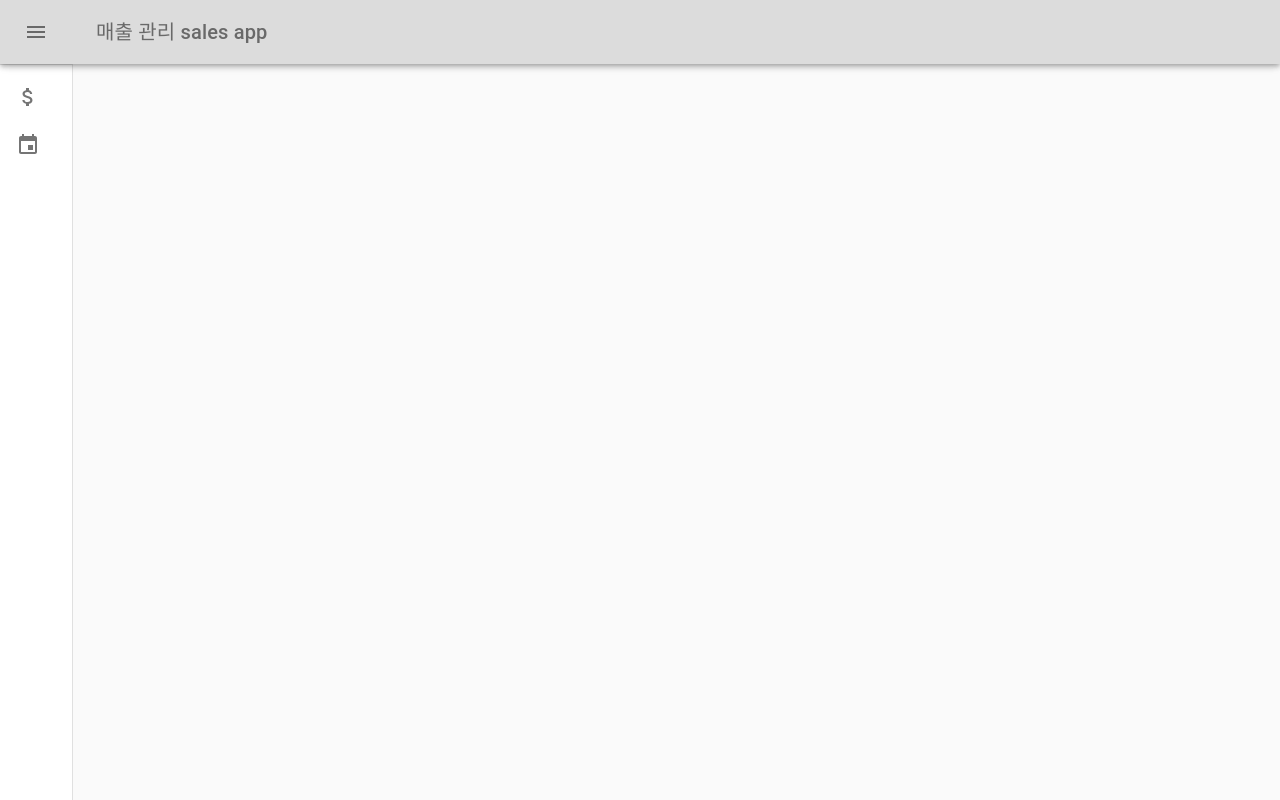
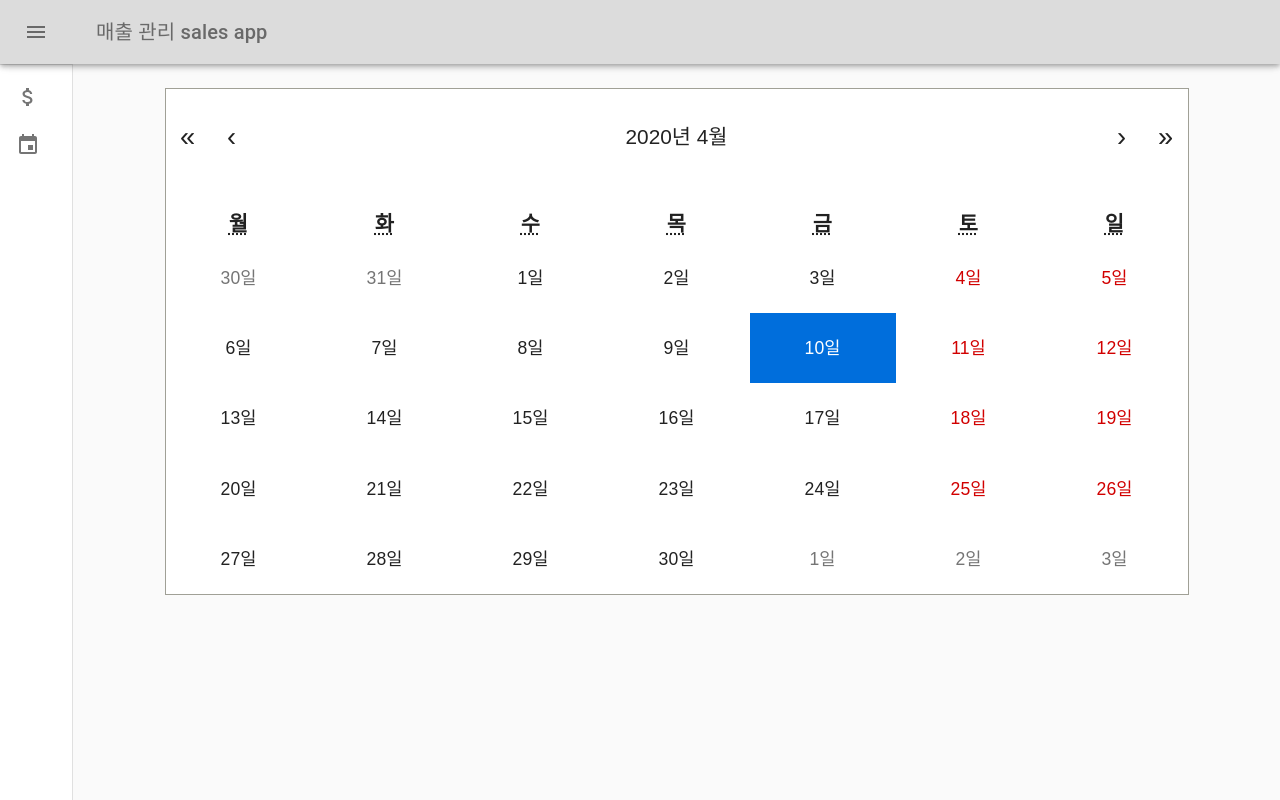
Before and after one commit to reactStudyAtHD/sales_soom, a React (Create React App) app: page / in a window 1280 px wide. Both pictures are taken after a click on the button "월간매출". Built offline with nearby package versions, Linux system fonts and the light colour scheme; no server answers.

Commit message:
[add] calendar

```diff
--- a/package.json
+++ b/package.json
@@ -41,6 +41,7 @@
   "devDependencies": {
     "axios": "^0.19.2",
     "gh-pages": "^2.2.0",
+    "react-calendar": "^3.0.1",
     "svg-url-loader": "^5.0.0"
   },
   "homepage": "https://reactstudyathd.ggithub.io/sales_soom/"
--- a/src/App.css
+++ b/src/App.css
@@ -1,38 +1,402 @@
-.App {
-  text-align: center;
+/**
+reset css
+ */
+
+/* http://meyerweb.com/eric/tools/css/reset/
+   v2.0-modified | 20110126
+   License: none (public domain)
+*/
+
+html, body, div, span, applet, object, iframe,
+h1, h2, h3, h4, h5, h6, p, blockquote, pre,
+a, abbr, acronym, address, big, cite, code,
+del, dfn, em, img, ins, kbd, q, s, samp,
+small, strike, strong, sub, sup, tt, var,
+b, u, i, center,
+dl, dt, dd, ol, ul, li,
+fieldset, form, label, legend,
+table, caption, tbody, tfoot, thead, tr, th, td,
+article, aside, canvas, details, embed,
+figure, figcaption, footer, header, hgroup,
+menu, nav, output, ruby, section, summary,
+time, mark, audio, video {
+  margin: 0;
+  padding: 0;
+  border: 0;
+  font-size: 100%;
+  font: inherit;
+  vertical-align: baseline;
 }
 
-.App-logo {
-  height: 40vmin;
-  pointer-events: none;
+/* make sure to set some focus styles for accessibility */
+:focus {
+  outline: 0;
 }
 
-@media (prefers-reduced-motion: no-preference) {
-  .App-logo {
-    animation: App-logo-spin infinite 20s linear;
-  }
+/* HTML5 display-role reset for older browsers */
+article, aside, details, figcaption, figure,
+footer, header, hgroup, menu, nav, section {
+  display: block;
 }
 
-.App-header {
-  background-color: #282c34;
-  min-height: 100vh;
-  display: flex;
-  flex-direction: column;
-  align-items: center;
-  justify-content: center;
-  font-size: calc(10px + 2vmin);
-  color: white;
+body {
+  line-height: 1;
 }
 
-.App-link {
-  color: #61dafb;
+ol, ul {
+  list-style: none;
 }
 
-@keyframes App-logo-spin {
-  from {
-    transform: rotate(0deg);
-  }
-  to {
-    transform: rotate(360deg);
-  }
+blockquote, q {
+  quotes: none;
 }
+
+blockquote:before, blockquote:after,
+q:before, q:after {
+  content: '';
+  content: none;
+}
+
+table {
+  border-collapse: collapse;
+  border-spacing: 0;
+}
+
+input[type=search]::-webkit-search-cancel-button,
+input[type=search]::-webkit-search-decoration,
+input[type=search]::-webkit-search-results-button,
+input[type=search]::-webkit-search-results-decoration {
+  -webkit-appearance: none;
+  -moz-appearance: none;
+}
+
+input[type=search] {
+  -webkit-appearance: none;
+  -moz-appearance: none;
+  -webkit-box-sizing: content-box;
+  -moz-box-sizing: content-box;
+  box-sizing: content-box;
+}
+
+textarea {
+  overflow: auto;
+  vertical-align: top;
+  resize: vertical;
+}
+
+/**
+ * Correct `inline-block` display not defined in IE 6/7/8/9 and Firefox 3.
+ */
+
+audio,
+canvas,
+video {
+  display: inline-block;
+  *display: inline;
+  *zoom: 1;
+  max-width: 100%;
+}
+
+/**
+ * Prevent modern browsers from displaying `audio` without controls.
+ * Remove excess height in iOS 5 devices.
+ */
+
+audio:not([controls]) {
+  display: none;
+  height: 0;
+}
+
+/**
+ * Address styling not present in IE 7/8/9, Firefox 3, and Safari 4.
+ * Known issue: no IE 6 support.
+ */
+
+[hidden] {
+  display: none;
+}
+
+/**
+ * 1. Correct text resizing oddly in IE 6/7 when body `font-size` is set using
+ *    `em` units.
+ * 2. Prevent iOS text size adjust after orientation change, without disabling
+ *    user zoom.
+ */
+
+html {
+  font-size: 100%; /* 1 */
+  -webkit-text-size-adjust: 100%; /* 2 */
+  -ms-text-size-adjust: 100%; /* 2 */
+}
+
+/**
+ * Address `outline` inconsistency between Chrome and other browsers.
+ */
+
+a:focus {
+  outline: thin dotted;
+}
+
+/**
+ * Improve readability when focused and also mouse hovered in all browsers.
+ */
+
+a:active,
+a:hover {
+  outline: 0;
+}
+
+/**
+ * 1. Remove border when inside `a` element in IE 6/7/8/9 and Firefox 3.
+ * 2. Improve image quality when scaled in IE 7.
+ */
+
+img {
+  border: 0; /* 1 */
+  -ms-interpolation-mode: bicubic; /* 2 */
+}
+
+/**
+ * Address margin not present in IE 6/7/8/9, Safari 5, and Opera 11.
+ */
+
+figure {
+  margin: 0;
+}
+
+/**
+ * Correct margin displayed oddly in IE 6/7.
+ */
+
+form {
+  margin: 0;
+}
+
+/**
+ * Define consistent border, margin, and padding.
+ */
+
+fieldset {
+  border: 1px solid #c0c0c0;
+  margin: 0 2px;
+  padding: 0.35em 0.625em 0.75em;
+}
+
+/**
+ * 1. Correct color not being inherited in IE 6/7/8/9.
+ * 2. Correct text not wrapping in Firefox 3.
+ * 3. Correct alignment displayed oddly in IE 6/7.
+ */
+
+legend {
+  border: 0; /* 1 */
+  padding: 0;
+  white-space: normal; /* 2 */
+  *margin-left: -7px; /* 3 */
+}
+
+/**
+ * 1. Correct font size not being inherited in all browsers.
+ * 2. Address margins set differently in IE 6/7, Firefox 3+, Safari 5,
+ *    and Chrome.
+ * 3. Improve appearance and consistency in all browsers.
+ */
+
+button,
+input,
+select,
+textarea {
+  font-size: 100%; /* 1 */
+  margin: 0; /* 2 */
+  vertical-align: baseline; /* 3 */
+  *vertical-align: middle; /* 3 */
+}
+
+/**
+ * Address Firefox 3+ setting `line-height` on `input` using `!important` in
+ * the UA stylesheet.
+ */
+
+button,
+input {
+  line-height: normal;
+}
+
+/**
+ * Address inconsistent `text-transform` inheritance for `button` and `select`.
+ * All other form control elements do not inherit `text-transform` values.
+ * Correct `button` style inheritance in Chrome, Safari 5+, and IE 6+.
+ * Correct `select` style inheritance in Firefox 4+ and Opera.
+ */
+
+button,
+select {
+  text-transform: none;
+}
+
+/**
+ * 1. Avoid the WebKit bug in Android 4.0.* where (2) destroys native `audio`
+ *    and `video` controls.
+ * 2. Correct inability to style clickable `input` types in iOS.
+ * 3. Improve usability and consistency of cursor style between image-type
+ *    `input` and others.
+ * 4. Remove inner spacing in IE 7 without affecting normal text inputs.
+ *    Known issue: inner spacing remains in IE 6.
+ */
+
+button,
+html input[type="button"], /* 1 */
+input[type="reset"],
+input[type="submit"] {
+  -webkit-appearance: button; /* 2 */
+  cursor: pointer; /* 3 */
+  *overflow: visible;  /* 4 */
+}
+
+/**
+ * Re-set default cursor for disabled elements.
+ */
+
+button[disabled],
+html input[disabled] {
+  cursor: default;
+}
+
+/**
+ * 1. Address box sizing set to content-box in IE 8/9.
+ * 2. Remove excess padding in IE 8/9.
+ * 3. Remove excess padding in IE 7.
+ *    Known issue: excess padding remains in IE 6.
+ */
+
+input[type="checkbox"],
+input[type="radio"] {
+  box-sizing: border-box; /* 1 */
+  padding: 0; /* 2 */
+  *height: 13px; /* 3 */
+  *width: 13px; /* 3 */
+}
+
+/**
+ * 1. Address `appearance` set to `searchfield` in Safari 5 and Chrome.
+ * 2. Address `box-sizing` set to `border-box` in Safari 5 and Chrome
+ *    (include `-moz` to future-proof).
+ */
+
+input[type="search"] {
+  -webkit-appearance: textfield; /* 1 */
+  -moz-box-sizing: content-box;
+  -webkit-box-sizing: content-box; /* 2 */
+  box-sizing: content-box;
+}
+
+/**
+ * Remove inner padding and search cancel button in Safari 5 and Chrome
+ * on OS X.
+ */
+
+input[type="search"]::-webkit-search-cancel-button,
+input[type="search"]::-webkit-search-decoration {
+  -webkit-appearance: none;
+}
+
+/**
+ * Remove inner padding and border in Firefox 3+.
+ */
+
+button::-moz-focus-inner,
+input::-moz-focus-inner {
+  border: 0;
+  padding: 0;
+}
+
+/**
+ * 1. Remove default vertical scrollbar in IE 6/7/8/9.
+ * 2. Improve readability and alignment in all browsers.
+ */
+
+textarea {
+  overflow: auto; /* 1 */
+  vertical-align: top; /* 2 */
+}
+
+/**
+ * Remove most spacing between table cells.
+ */
+
+table {
+  border-collapse: collapse;
+  border-spacing: 0;
+}
+
+html,
+button,
+input,
+select,
+textarea {
+  color: #222;
+}
+
+
+::-moz-selection {
+  background: #b3d4fc;
+  text-shadow: none;
+}
+
+::selection {
+  background: #b3d4fc;
+  text-shadow: none;
+}
+
+img {
+  vertical-align: middle;
+}
+
+fieldset {
+  border: 0;
+  margin: 0;
+  padding: 0;
+}
+
+textarea {
+  resize: vertical;
+}
+
+.chromeframe {
+  margin: 0.2em 0;
+  background: #ccc;
+  color: #000;
+  padding: 0.2em 0;
+}
+
+
+/**
+custeom calendar css
+ */
+
+.react-calendar {
+  width: 80vw !important;
+  /*font-size: 2rem;*/
+  margin: 0 auto;
+}
+
+.react-calendar__navigation {
+  height: 12vh !important;
+  font-size: 1.3rem !important;
+}
+
+.react-calendar__year-view__months__month {
+  font-size: 1.3rem;
+}
+
+.react-calendar__navigation__arrow {
+  font-size: 1.7rem;
+}
+
+.react-calendar__month-view__weekdays__weekday {
+  font-size: 1.3rem;
+}
+.react-calendar__month-view__days__day {
+  padding: 1.7rem !important;
+  font-size: 1.1rem;
+}
--- a/src/App.js
+++ b/src/App.js
@@ -1,13 +1,12 @@
 import React from 'react';
 import logo from './logo.svg';
 import './App.css';
-import Sales from './components/Sales'
 import 'bootstrap/dist/css/bootstrap.min.css';
-import ResponsiveDrawer from './components/Drawer';
+import MiniDrawer from './components/Drawer';
 
 function App() {
   return (
-    <ResponsiveDrawer />
+    <MiniDrawer />
   );
 }
 
--- a/src/components/Drawer.js
+++ b/src/components/Drawer.js
@@ -17,7 +17,8 @@
 import ListItemText from '@material-ui/core/ListItemText';
 import AttachMoneyIcon from '@material-ui/icons/AttachMoney';
 import EventIcon from '@material-ui/icons/Event';
-import Sales from './Sales'
+import SalesManagement from './SalesManagement';
+import MonthlySales from './MonthlySales';
 
 const drawerWidth = 240;
 
@@ -89,7 +90,7 @@
 	const classes = useStyles();
 	const theme = useTheme();
 	const [open, setOpen] = React.useState(false);
-	const [renderedComponent, setRenderedComponent] = useState(<Sales/>);
+	const [renderedComponent, setRenderedComponent] = useState(<SalesManagement/>);
 
 	const handleDrawerOpen = () => {
 		setOpen(true);
@@ -100,8 +101,8 @@
 	};
 
 	const changeBody = (clickedMenu) => {
-		if (clickedMenu === '매출관리') setRenderedComponent(<Sales/>);
-		else setRenderedComponent(null)
+		if (clickedMenu === '매출관리') setRenderedComponent(<SalesManagement/>);
+		else setRenderedComponent(<MonthlySales/>);
 	};
 
 	return (
--- /dev/null
+++ b/src/components/MonthlySales.js
@@ -0,0 +1,22 @@
+import React from 'react';
+import Calendar from 'react-calendar';
+import 'react-calendar/dist/Calendar.css';
+
+
+const MonthlySales = () => {
+	const date = new Date();
+	const onChange = () => {
+
+	}
+	return (
+		<div>
+			<Calendar
+				onChange={onChange}
+				value={date}
+				locale="ko"
+			/>
+		</div>
+	);
+};
+
+export default React.memo(MonthlySales);
--- a/src/components/Sales.js
+++ b/src/components/SalesManagement.js
@@ -6,7 +6,7 @@
 import ChevronRightIcon from '@material-ui/icons/ChevronRight';
 import Summary from './Summary';
 
-const Sales = () => {
+const SalesManagement = () => {
 		const [viewData, setViewData] = useState(null);
 		const [data, setData] = useState(null);
 		const [loading, setLoading] = useState(false);
@@ -305,4 +305,4 @@
 	}
 ;
 
-export default React.memo(Sales);
+export default React.memo(SalesManagement);
```
Also changed, not shown: 1 other file (tests, documents, lock files or other folders).
